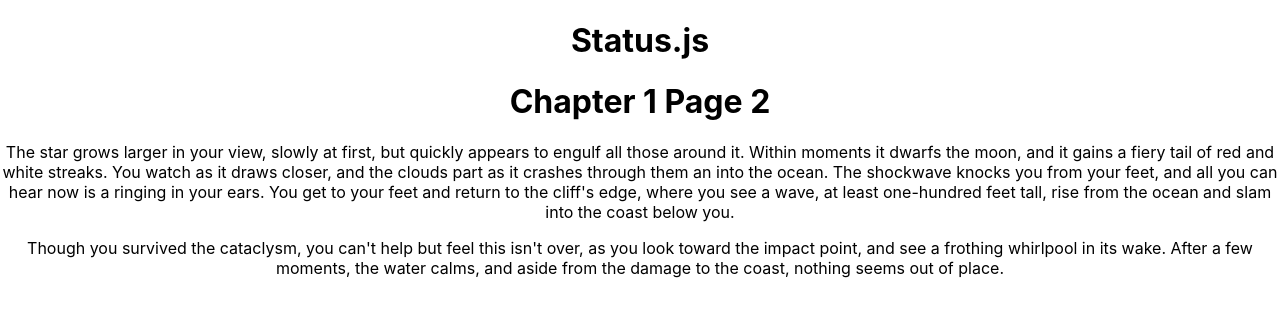
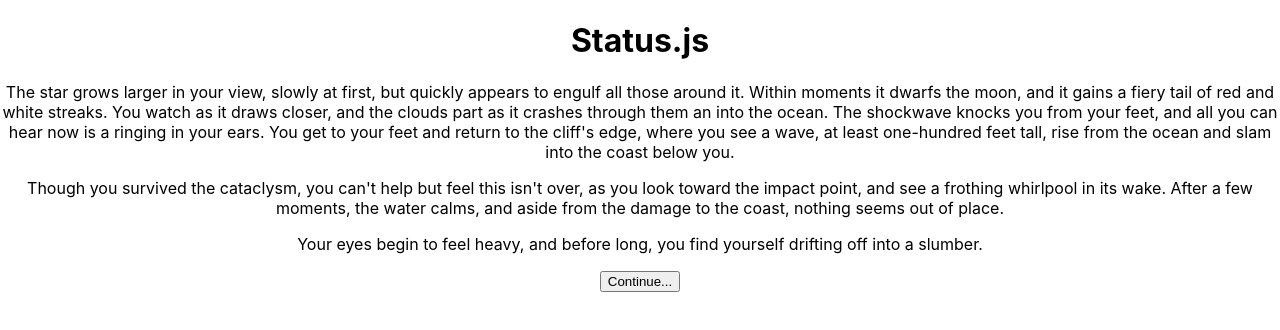
Before and after one commit to kshieldsDTS/hydraxus-cya, a React (Create React App) app: page /c1p2 in a window 1280 px wide. Shown: the top 330 px of the page. Built offline with nearby package versions, Linux system fonts and the light colour scheme.

Commit message:
add narrative pages, restructure app slightly

```diff
--- a/src/App.js
+++ b/src/App.js
@@ -2,7 +2,9 @@ import './App.css';
 import { Routes, Route } from 'react-router-dom'
 import Status from './Components/Status'
 import Welcome from './Components/Welcome'
-import C1P2 from './Components/c1p2'
+import C1P1 from './Components/Chapter 1/c1p1'
+import C1P2 from './Components/Chapter 1/c1p2'
+import C1P3 from './Components/Chapter 1/c1p3'
 
 function App() {
   return (
@@ -10,7 +12,9 @@ function App() {
       <Status/>
       <Routes>
         <Route path='/' element={<Welcome/>}/>
+        <Route path='/c1p1' element={<C1P1/>}/>
         <Route path='/c1p2' element={<C1P2/>}/>
+        <Route path='/c1p3' element={<C1P3/>}/>
       </Routes>
     </div>
   );
--- /dev/null
+++ b/src/Components/Chapter 1/c1p1.js
@@ -0,0 +1,17 @@
+import React from 'react';
+import { Link } from 'react-router-dom'
+
+function Welcome(props) {
+    return (
+        <div>
+            <h1>Chapter 1</h1>
+            <p>You stand at the precipice of a rocky cliff, looking out at upon a vast twinkling ocean at night. The sound of waves gently rolling onto the beach below you remind you of pleasant times. In the dark blue twilight sky, the stars shine brightly, as far cry from the emptiness seen from the light polluted skies of cities.</p>
+            <p>One star, in particular, catches your attention; a stark contrast to the blues and whites, this one shines an angry crimson. It fills you with a sense of dread.</p>
+            <Link to='/c1p2'>
+                <button>Continue...</button>
+            </Link>
+        </div>
+    );
+}
+
+export default Welcome;
--- a/src/Components/c1p2.js
+++ b/src/Components/Chapter 1/c1p2.js
@@ -1,11 +1,13 @@
 import React from 'react';
+import { Link } from 'react-router-dom'
 
 function c1p2(props) {
     return (
         <div>
-            <h1>Chapter 1 Page 2</h1>
             <p>The star grows larger in your view, slowly at first, but quickly appears to engulf all those around it. Within moments it dwarfs the moon, and it gains a fiery tail of red and white streaks. You watch as it draws closer, and the clouds part as it crashes through them an into the ocean. The shockwave knocks you from your feet, and all you can hear now is a ringing in your ears. You get to your feet and return to the cliff's edge, where you see a wave, at least one-hundred feet tall, rise from the ocean and slam into the coast below you. </p>
             <p>Though you survived the cataclysm, you can't help but feel this isn't over, as you look toward the impact point, and see a frothing whirlpool in its wake. After a few moments, the water calms, and aside from the damage to the coast, nothing seems out of place.</p>
+            <p>Your eyes begin to feel heavy, and before long, you find yourself drifting off into a slumber.</p>
+            <Link to='/c1p3'><button>Continue...</button></Link>
         </div>
     );
 }
--- /dev/null
+++ b/src/Components/Chapter 1/c1p3.js
@@ -0,0 +1,15 @@
+import React from 'react';
+
+function c1p3(props) {
+    return (
+        <div>
+            <p>Your eyes open, and you find yourself in a cold, dimly lit room. You sit up from the simple mat of straw and tattered cloth. A single window with a pair of iron bars allows sunlight to filter in to the room.</p>
+            <form>
+                <legend>What do you do?</legend>
+                <input type='text'></input>
+            </form>
+        </div>
+    );
+}
+
+export default c1p3;
--- a/src/Components/Welcome.js
+++ b/src/Components/Welcome.js
@@ -4,12 +4,8 @@ import { Link } from 'react-router-dom'
 function Welcome(props) {
     return (
         <div>
-            <h1>Chapter 1</h1>
-            <p>You stand at the precipice of a rocky cliff, looking out at upon a vast twinkling ocean at night. The sound of waves gently rolling onto the beach below you remind you of pleasant times. In the dark blue twilight sky, the stars shine brightly, as far cry from the emptiness seen from the light polluted skies of cities.</p>
-            <p>One star, in particular, catches your attention; a stark contrast to the blues and whites, this one shines an angry crimson. It fills you with a sense of dread.</p>
-            <Link to='/c1p2'>
-                <button>Continue</button>
-            </Link>
+            <p>Welcome to Hydraxus, a world of where magic, monsters, gods, and mystery await you, an adventurer. In this Choose-Your-Own-Adventure, you will type out how you would like to interact with the world.</p>
+            <Link to='/c1p1'><button>Begin!</button></Link>
         </div>
     );
 }
```
